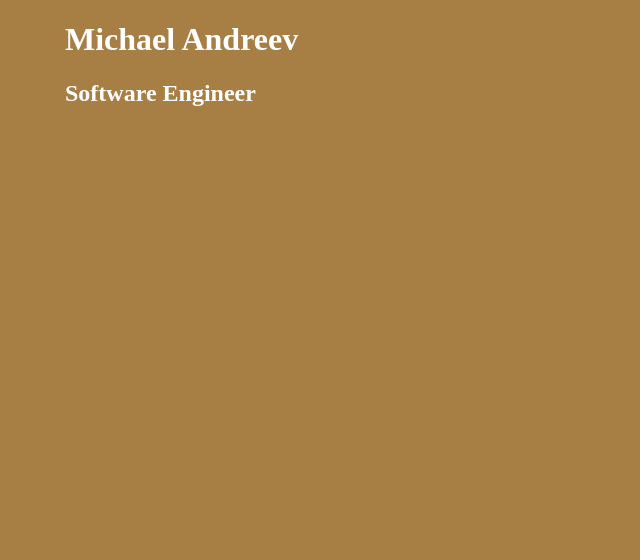
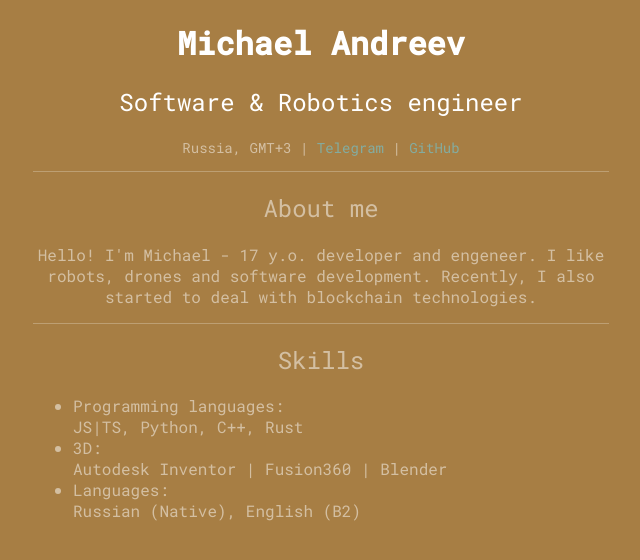
Before and after one commit to Miandic/Miandic, a plain HTML site: page index.html in a window 1280 px wide. Shown: the whole page, without its empty margins (319-959 px from the left). Drawn offline with nearby package versions, Linux system fonts and the light colour scheme.

Commit message:
Basic info

```diff
--- a/index.html
+++ b/index.html
@@ -26,6 +26,33 @@
             <h1 id="name">_</h1>
             <h2 id="title"></h2>
         </div>
+        <div class="content" style="display: none; opacity: 0;">
+            <div class="winfo" id="contact"><p>Russia, GMT+3 | <a href="https://t.me/miandic_n">Telegram</a> | <a href="https://github.com/Miandic">GitHub</a></p></div>
+            <div class="line"></div>
+            <div class="winfo">
+                <h2>About me</h2>
+                <p>Hello! I'm Michael - 17 y.o. developer and engeneer. I like robots, drones and software development. Recently, I also started to deal with blockchain technologies.</p>
+            </div>
+            <div class="line"></div>
+            <div class="winfo">
+                <h2>Skills</h2>
+                <ul class="alleft">
+                    <li>Programming languages:
+                        <br>
+                        JS|TS, Python, C++, Rust
+                    </li>
+                    <li>3D:
+                        <br>
+                        Autodesk Inventor | Fusion360 | Blender
+                    </li>
+                    <li>Languages:
+                        <br>
+                        Russian (Native), English (B2)
+                    </li>
+                </ul>
+            </div>
+
+        </div>
     </div>
 </body>
 </html>
--- a/src/main.css
+++ b/src/main.css
@@ -1,20 +1,58 @@
+@import url('https://fonts.googleapis.com/css2?family=Roboto+Mono:wght@400;500&display=swap');
+
 body {
     margin: 0;
     padding: 0;
     color: white;
 }
 
+h2 {
+    font-weight: 400;
+}
+
+a, a:visited{
+    text-decoration: none;
+    color: #61dafb;
+}
+
+a:hover {
+    text-decoration: underline;
+}
 
 .container {
-    width:40%;
+    width:45%;
     margin: 0 auto;
 }
 
+.line {
+    width: 100%;
+    height: 1px;
+    background-color: white;
+    opacity: 0.5;
+    margin: 5px 0;
+}
 
+.winfo {
+    width: 100%;
+    text-align: center;
+    font-family: 'Roboto Mono', monospace;
+}
 
+.alleft {
+    text-align: left;
+}
+
+.content > .winfo {
+    font-weight: 400;
+}
+
+#contact {
+    font-size: 14px;
+}
 @media (orientation: portrait) {
     .container {
-        width:100%;
+        width:90%;
         margin: 0 auto;
     }
+
 }
--- a/src/main.js
+++ b/src/main.js
@@ -14,7 +14,14 @@ const loadIndex = () => {
     TimeColor(minutes)
 
     Write("Michael Andreev", "name")
-    setTimeout(() => {Write("Software Engineer", "title")}, 100 + "Michael Andreev".length * 50)
+    setTimeout(() => {Write("Software & Robotics engineer", "title")}, 100 + "Michael Andreev".length * 50)
+    setTimeout(() => {$('.content')[0].setAttribute('style', 'display: block')}, 200 + "Michael Andreev".length * 100 + "Software & Robotics engineer".length * 100)
+    for (let i = 0; i <= 1; i += 0.001) {
+        setTimeout(() => {$('.content')[0].setAttribute("style", "opacity: " + i)}, 200 + "Michael Andreev".length * 100 + "Software & Robotics engineer".length * 100 + i * 1000)
+    }
+
+
+
 }
 
 const Write = (text, id) => {
```
